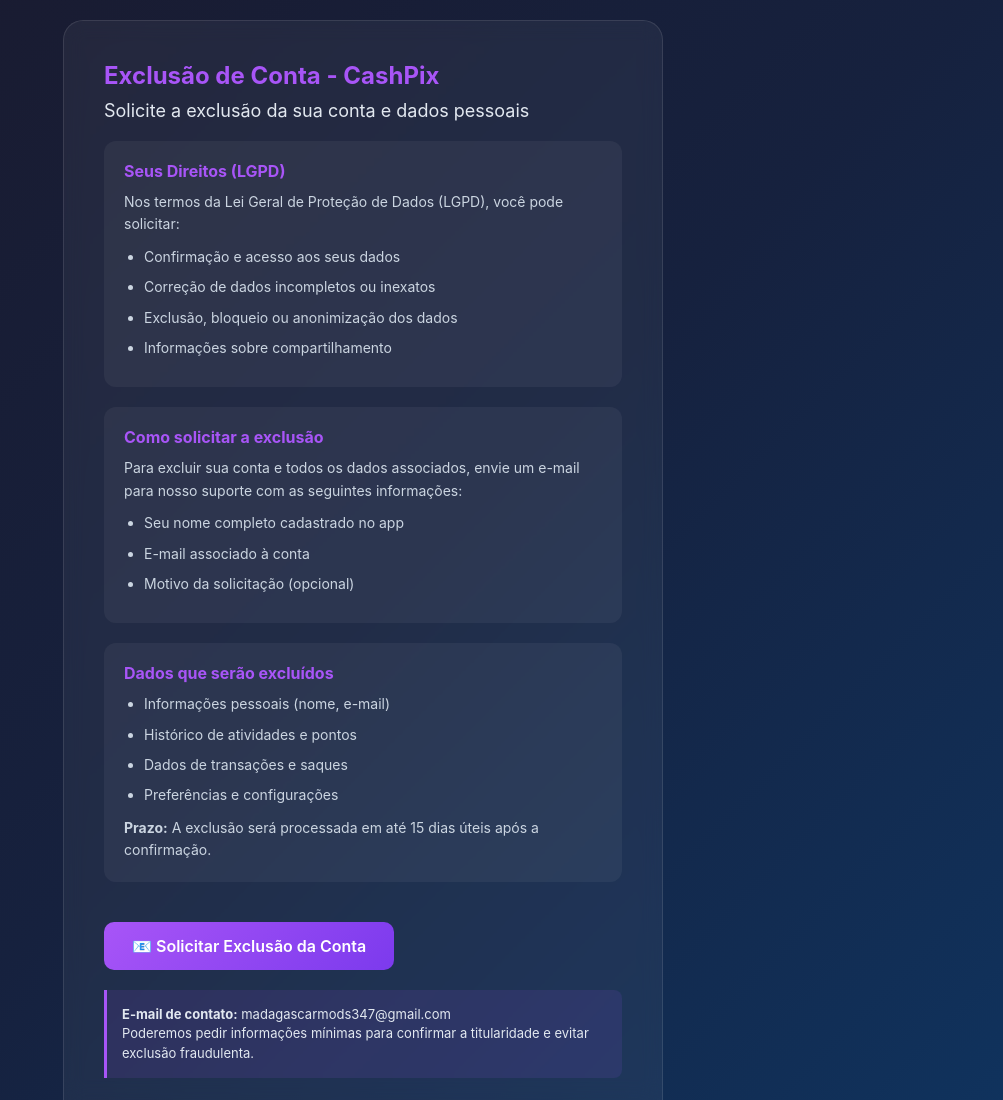
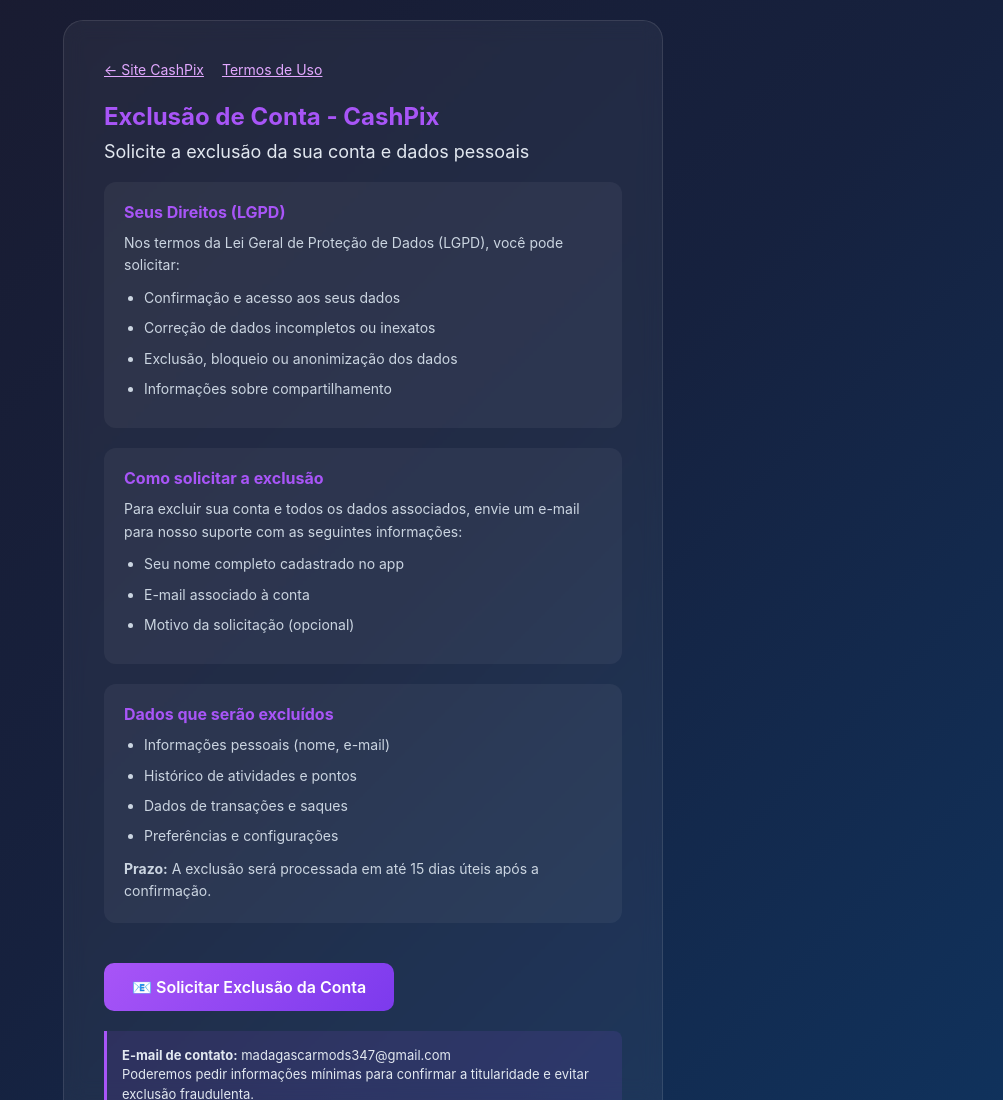
Before and after one commit to flepy20221-spec/cashpix-exclusao-conta, a plain HTML site: page index.html in a window 1280 px wide. Shown: the top 1100 px of the page, without its empty margins (277-1280 px from the left). Drawn offline with Linux system fonts and the light colour scheme.

Commit message:
Add return link to CashPix official website

```diff
--- a/index.html
+++ b/index.html
@@ -97,6 +97,7 @@
 </head>
 <body>
     <div class="container">
+        <nav aria-label="Navegação CashPix" style="display:flex;gap:18px;flex-wrap:wrap;margin-bottom:24px;font-size:14px;"><a href="https://cashpix-manus-proof-production.up.railway.app/" style="color:#e2a8ff;">← Site CashPix</a><a href="/termos-de-uso.html" style="color:#e2a8ff;">Termos de Uso</a></nav>
         <h1>Exclusão de Conta - CashPix</h1>
         <h2>Solicite a exclusão da sua conta e dados pessoais</h2>
 
```
